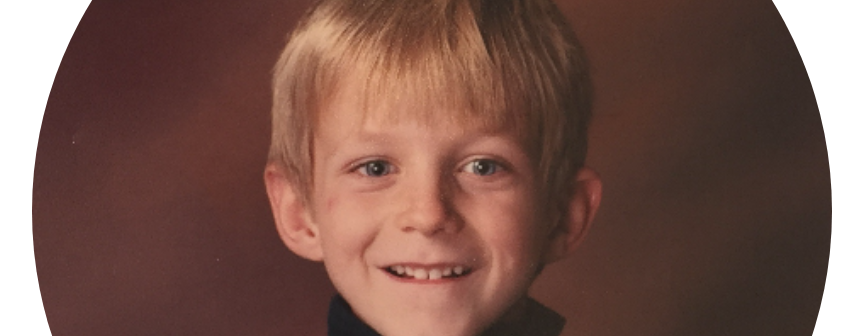
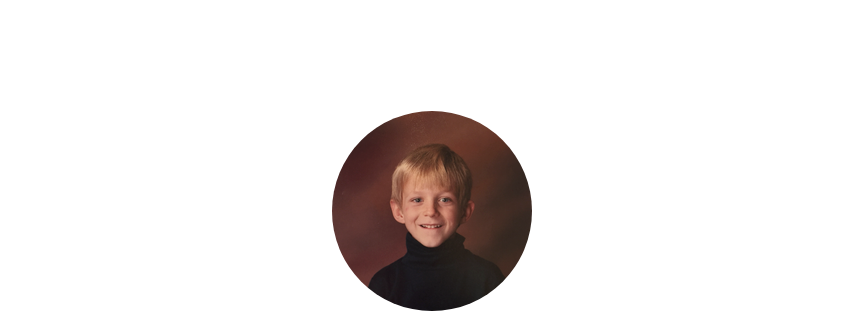
Before and after one commit to seanlutz/seanlutz, a plain HTML site: page index.html in a window 1280 px wide. Shown: the top 336 px of the page, without its empty margins (208-1071 px from the left). Drawn offline with Linux system fonts and the light colour scheme.

Commit message:
smaller pic

```diff
--- a/index.html
+++ b/index.html
@@ -10,7 +10,7 @@
 <body>
   <div class="container">
     <div class="content-container">
-      <img src="images/Sean.png" class="img-circle">
+      <img src="images/smallersean.png" class="img-circle">
       <h2>Hi! I'm Sean</h2>
       <p>This is the description of my site so smart much wow.</p>
       <div class="buttons">
```
Also changed, not shown: images/smallersean.png (added).
